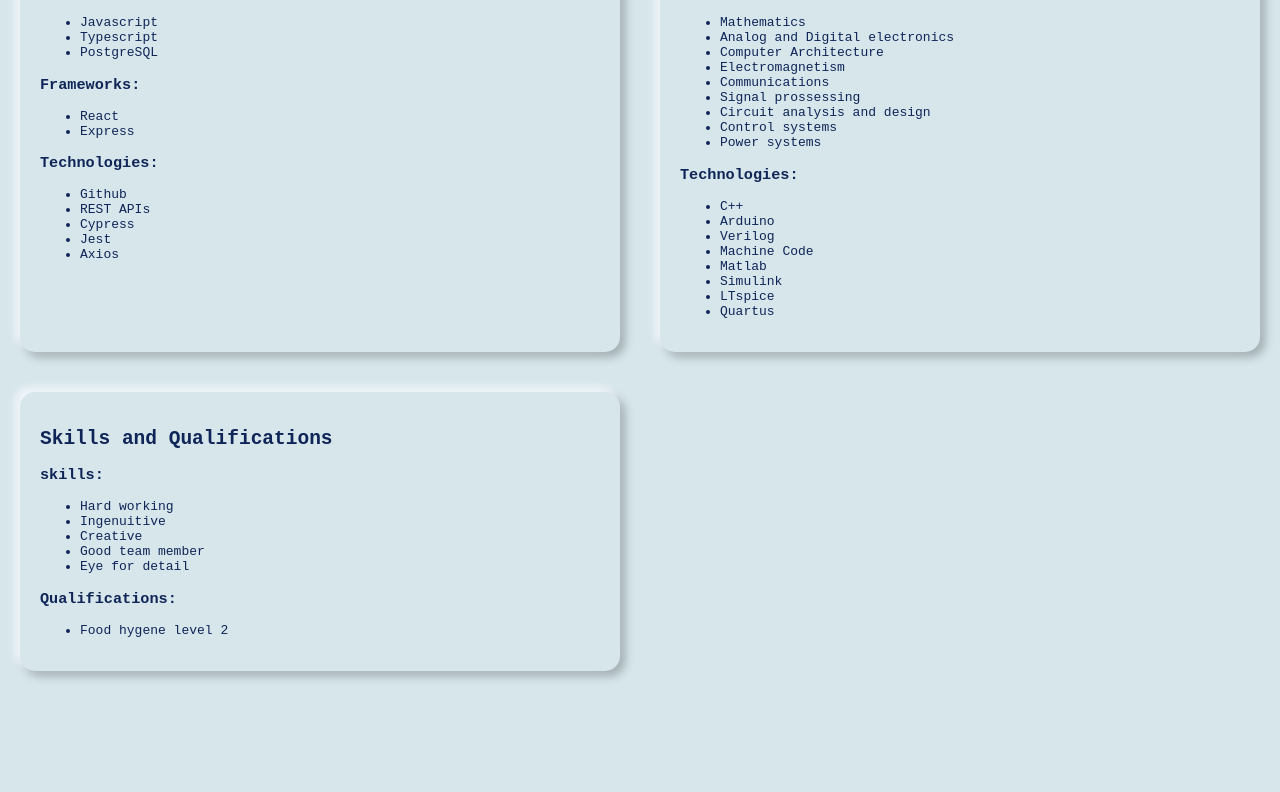
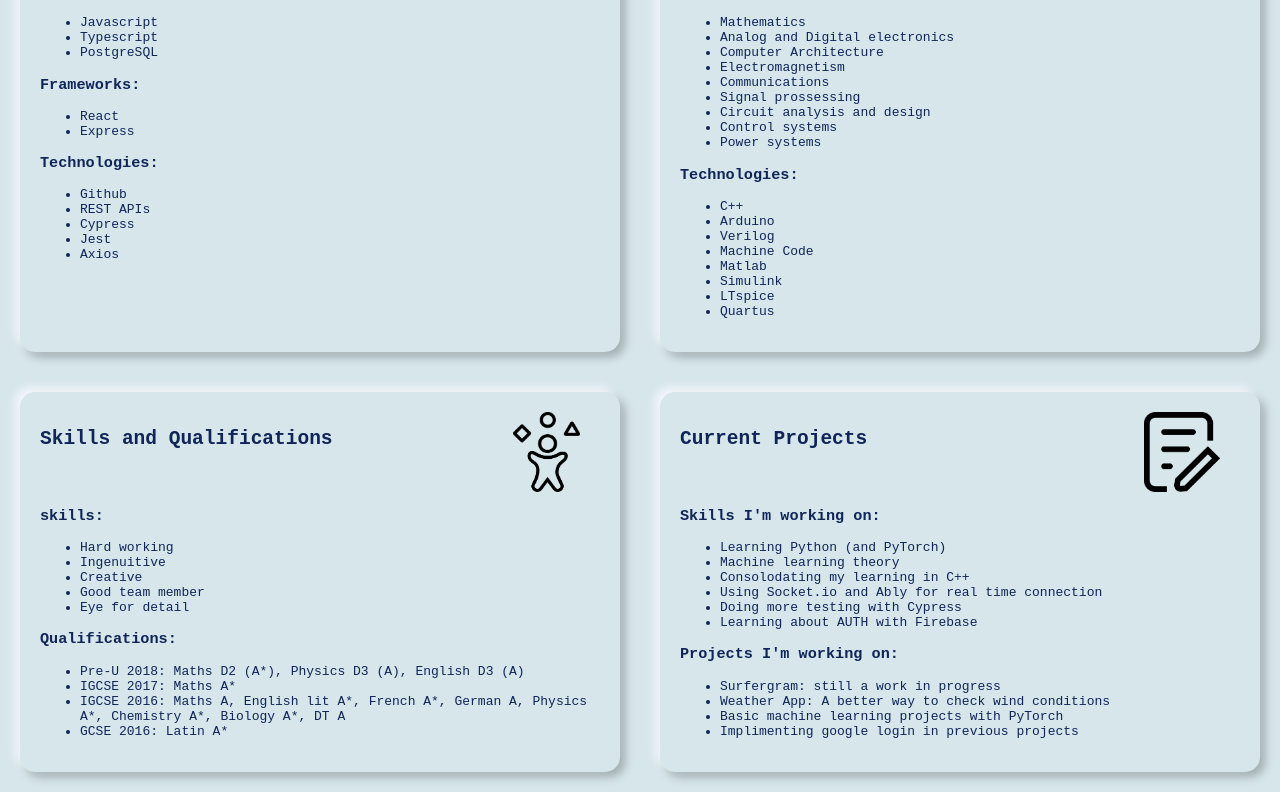
Before and after one commit to syndercres/sinbad-portfolio-site, a React (Create React App) app: page / in a window 1280 px wide. Shown: the part 297-1089 px from the top of the page. Before the commit the page ends 988 px from the top, so only its background shows below. Built offline with nearby package versions, Linux system fonts and the light colour scheme.

Commit message:
adding info

```diff
--- a/src/components/MainPage.tsx
+++ b/src/components/MainPage.tsx
@@ -1,5 +1,7 @@
 import "../component-styles/MainPage.css";
 import sofwareIcon from "../images/clipart1971121.png";
+import skillsIcon from "../images/NicePng_skills-icon-png_3463078.png"
+import currentIcon from "../images/kisspng-computer-icons-portable-network-graphics-clip-art-intention-registration-svg-png-icon-free-download-5c800dc7ecd802.2350953415518960079701.png"
 import EEEIcon from "../images/kisspng-computer-icons-electronics-electronic-circuit-elec-technology-companies-5ae34440036a16.294151481524843584014.png";
 export default function MainPage(): JSX.Element {
   return (
@@ -63,7 +65,10 @@ export default function MainPage(): JSX.Element {
             </ul>
           </div>
           <div className="skills section box">
-            <h2>Skills and Qualifications</h2>
+          <div className="section-title">
+              <h2>Skills and Qualifications</h2>
+              <img className="section-icon" src={skillsIcon} alt="icon" />
+            </div>
             <h3>skills:</h3>
             <ul>
               <li>Hard working</li>
@@ -74,8 +79,33 @@ export default function MainPage(): JSX.Element {
             </ul>
             <h3>Qualifications:</h3>
             <ul>
-              <li>Food hygene level 2</li>
+              <li>Pre-U 2018: Maths D2 (A*), Physics D3 (A), English D3 (A)</li>
+              <li>IGCSE 2017: Maths A*</li>
+              <li>IGCSE 2016: Maths A, English lit A*, French A*, German A, Physics A*, Chemistry A*, Biology A*, DT A</li>
+              <li>GCSE 2016: Latin A*</li>
             </ul>
+          </div>
+          <div className="current section box">
+          <div className="section-title">
+              <h2>Current Projects</h2>
+              <img className="section-icon" src={currentIcon} alt="icon" />
+            </div>
+            <h3>Skills I'm working on:</h3>
+              <ul>
+                <li>Learning Python (and PyTorch)</li>
+                <li>Machine learning theory</li>
+                <li>Consolodating my learning in C++</li>
+                <li>Using Socket.io and Ably for real time connection</li>
+                <li>Doing more testing with Cypress</li>
+                <li>Learning about AUTH with Firebase</li>
+              </ul>
+              <h3>Projects I'm working on:</h3>
+              <ul>
+                <li>Surfergram: still a work in progress</li>
+                <li>Weather App: A better way to check wind conditions</li>
+                <li>Basic machine learning projects with PyTorch</li>
+                <li>Implimenting google login in previous projects</li>
+              </ul>
           </div>
         </div>
       </div>
```
Also changed, not shown: src/images/NicePng_skills-icon-png_3463078.png (added), src/images/kisspng-computer-icons-portable-network-graphics-clip-art-intention-registration-svg-png-icon-free-download-5c800dc7ecd802.2350953415518960079701.png (added).
